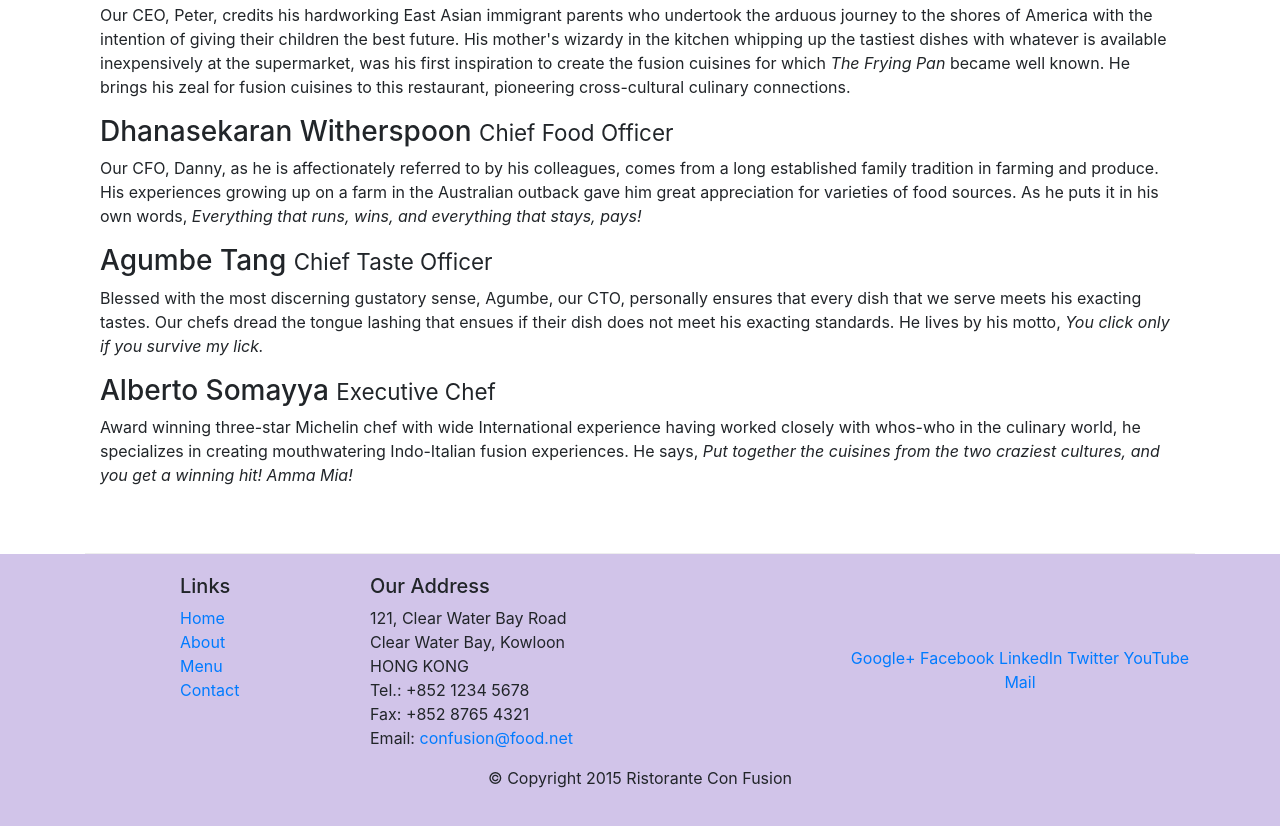
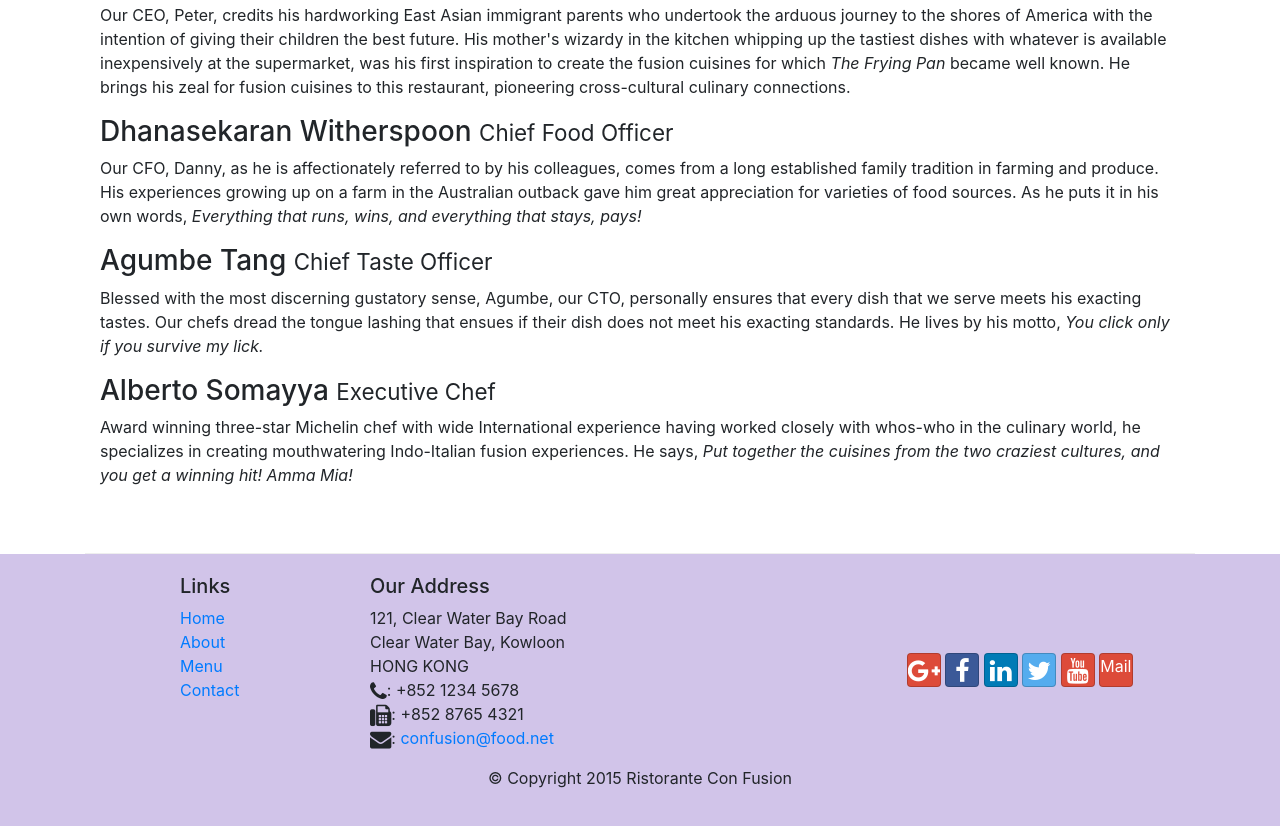
Before and after one commit to harshpandeyjiit/bootstrap, a website: page aboutus.html in a window 1280 px wide. Shown: the part 976-1802 px from the top of the page. Drawn offline with nearby package versions, Linux system fonts and the light colour scheme.

Commit message:
Icon Fonts

```diff
--- a/aboutus.html
+++ b/aboutus.html
@@ -4,6 +4,8 @@
     <meta charset="utf-8">
     <meta name="viewport" content="width=device-width, initial-scale=1, shrink-to-fit=no">
     <link rel="stylesheet" href="node_modules/bootstrap/dist/css/bootstrap.min.css">
+    <link rel="stylesheet" href="node_modules/font-awesome/css/font-awesome.min.css">
+    <link rel="stylesheet" href="node_modules/bootstrap-social/bootstrap-social.css" >
     <link href="css/styles.css" rel="stylesheet">
     <title>Ristorante Con Fusion: About Us</title>
 </head>
@@ -17,10 +19,10 @@
             <a class="navbar-brand mr-auto" href="#">Ristorante Con Fusion</a>
             <div class="collapse navbar-collapse" id="Navbar">
                 <ul class="navbar-nav mr-auto">
-                    <li class="nav-item"><a class="nav-link" href="./index.html">Home</a></li>
-                    <li class="nav-item active"><a class="nav-link" href="#">About</a></li>
-                    <li class="nav-item"><a class="nav-link" href="#">Menu</a></li>
-                    <li class="nav-item"><a class="nav-link" href="#">Contact</a></li>
+                    <li class="nav-item"><a class="nav-link" href="./index.html"><span class="fa fa-home fa-lg"></span>Home</a></li>
+                    <li class="nav-item active"><a class="nav-link" href="#"><span class="fa fa-info fa-lg"></span>About</a></li>
+                    <li class="nav-item"><a class="nav-link" href="#"><span class="fa fa-list fa-lg"></span>Menu</a></li>
+                    <li class="nav-item"><a class="nav-link" href="#"><span class="fa fa-address-card"></span>Contact</a></li>
                 </ul>
             </div>
         </div>
@@ -95,19 +97,19 @@
                         121, Clear Water Bay Road<br>
                         Clear Water Bay, Kowloon<br>
                         HONG KONG<br>
-                        Tel.: +852 1234 5678<br>
-                        Fax: +852 8765 4321<br>
-                        Email: <a href="mailto:confusion@food.net">confusion@food.net</a>
+                        <i class="fa fa-phone fa-lg"></i>: +852 1234 5678<br>
+                        <i class="fa fa-fax fa-lg"></i>: +852 8765 4321<br>
+                        <i class="fa fa-envelope fa-lg"></i>: <a href="mailto:confusion@food.net">confusion@food.net</a>
                     </address>
                 </div>
                 <div class="col col-sm-4 align-self-center">
                     <div style="text-align:center">
-                        <a href="http://google.com/+">Google+</a>
-                        <a href="http://www.facebook.com/profile.php?id=">Facebook</a>
-                        <a href="http://www.linkedin.com/in/">LinkedIn</a>
-                        <a href="http://twitter.com/">Twitter</a>
-                        <a href="http://youtube.com/">YouTube</a>
-                        <a href="mailto:">Mail</a>
+                        <a class="btn btn-social-icon btn-google" href="http://google.com/+"><i class="fa fa-google-plus fa-lg"></i></a>
+                        <a class="btn btn-social-icon btn-facebook" href="http://www.facebook.com/profile.php?id="><i class="fa fa-facebook fa-lg"></i></a>
+                        <a class="btn btn-social-icon btn-linkedin" href="http://www.linkedin.com/in/"><i class="fa fa-linkedin fa-lg"></i></a>
+                        <a class="btn btn-social-icon btn-twitter" href="http://twitter.com/"><i class="fa fa-twitter fa-lg"></i></a>
+                        <a class="btn btn-social-icon btn-google" href="http://youtube.com/"><i class="fa fa-youtube fa-lg"></i></a>
+                        <a class="btn btn-social-icon btn-google" href="mailto:">Mail</a>
                     </div>
                 </div>
             </div>
--- a/package.json
+++ b/package.json
@@ -15,6 +15,8 @@
   },
   "dependencies": {
     "bootstrap": "^4.0.0",
+    "bootstrap-social": "^5.1.1",
+    "font-awesome": "^4.7.0",
     "jquery": "^3.3.1",
     "popper.js": "^1.12.9"
   }
```
Also changed, not shown: index.html (+15 -13 lines), 1 other file.
